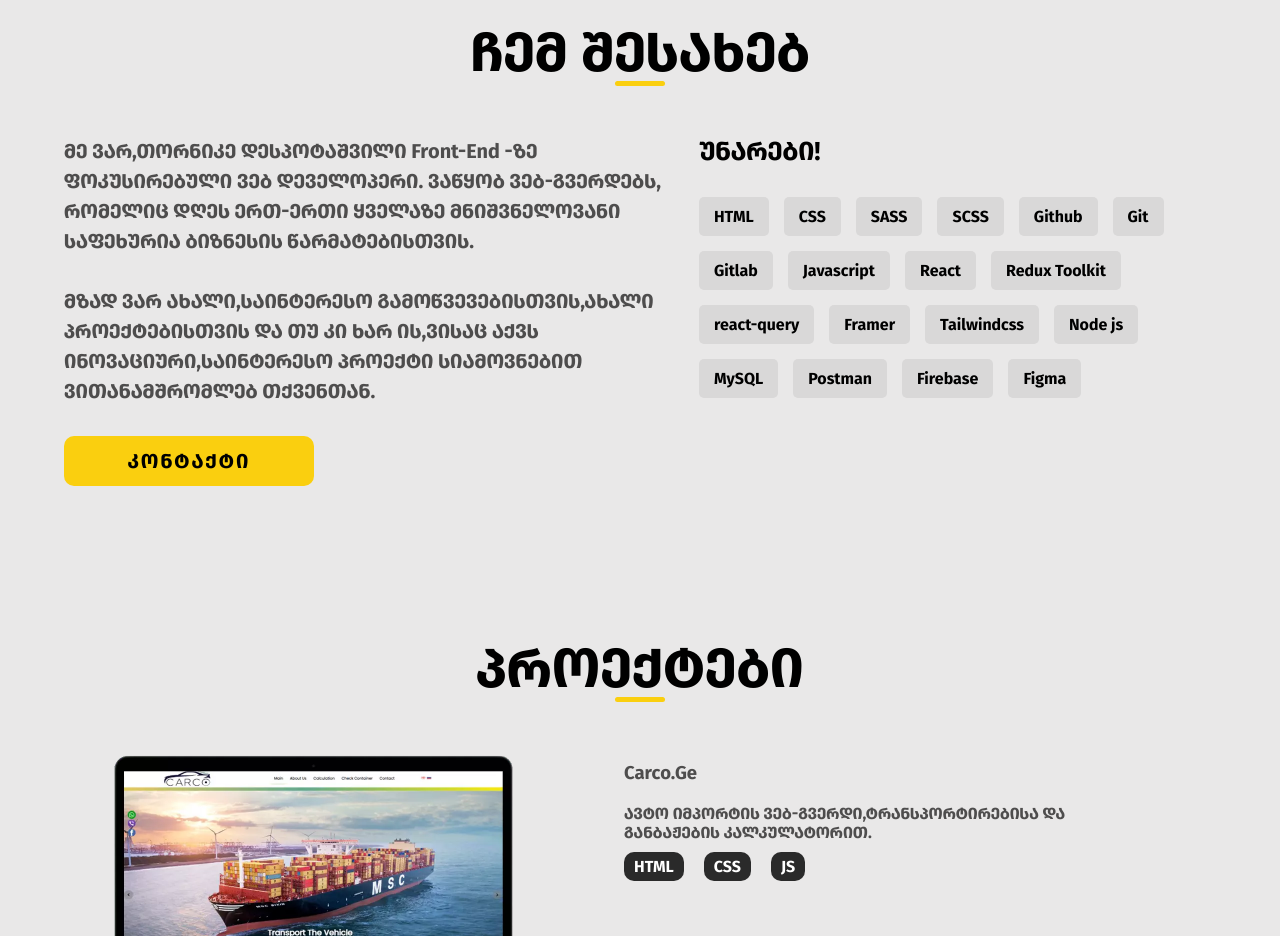
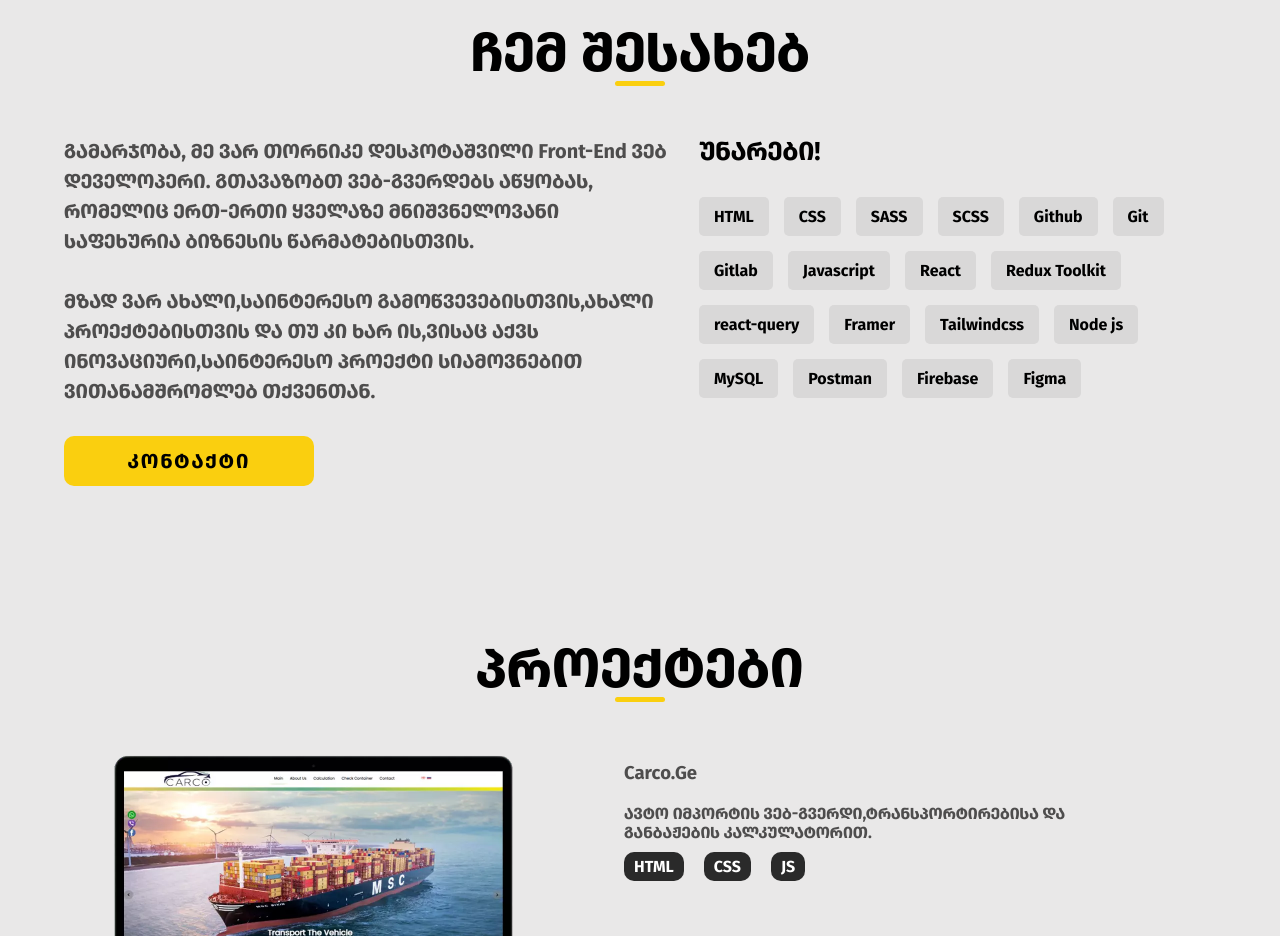
Before and after one commit to Desp0o/portfolio, a React (Vite) app: page /#/ in a window 1280 px wide. Shown: the part 860-1796 px from the top of the page. Built offline with nearby package versions, Linux system fonts and the light colour scheme; no server answers.

Commit message:
update bio

```diff
--- a/src/components/homePageComponents/secondSection.jsx
+++ b/src/components/homePageComponents/secondSection.jsx
@@ -23,7 +23,7 @@ const skillArr = [
   "MySQL",
   "Postman",
   "Firebase",
-  "Figma"
+  "Figma",
 ];
 
 export default function SecondSection({ handler }) {
@@ -40,7 +40,7 @@ export default function SecondSection({ handler }) {
     if (language === "geo") {
       aboutMeTitle.current.innerText = "ჩემ შესახებ";
       aboutMeParag.current.innerHTML =
-        "მე ვარ,თორნიკე დესპოტაშვილი Front-End -ზე ფოკუსირებული ვებ დეველოპერი. ვაწყობ ვებ-გვერდებს, რომელიც დღეს ერთ-ერთი  ყველაზე მნიშვნელოვანი საფეხურია ბიზნესის წარმატებისთვის.<br/><br/> მზად ვარ ახალი,საინტერესო გამოწვევებისთვის,ახალი პროექტებისთვის და თუ  კი ხარ ის,ვისაც აქვს ინოვაციური,საინტერესო პროექტი სიამოვნებით ვითანამშრომლებ თქვენთან.";
+        "გამარჯობა, მე ვარ თორნიკე დესპოტაშვილი Front-End ვებ დეველოპერი. გთავაზობთ ვებ-გვერდებს აწყობას, რომელიც ერთ-ერთი ყველაზე მნიშვნელოვანი საფეხურია ბიზნესის წარმატებისთვის.<br/><br/> მზად ვარ ახალი,საინტერესო გამოწვევებისთვის,ახალი პროექტებისთვის და თუ  კი ხარ ის,ვისაც აქვს ინოვაციური,საინტერესო პროექტი სიამოვნებით ვითანამშრომლებ თქვენთან.";
       aboutMeBtn.current.innerText = "კონტაქტი";
       aboutMeSkill.current.innerText = "უნარები!";
     } else if (language === "eng") {
```
